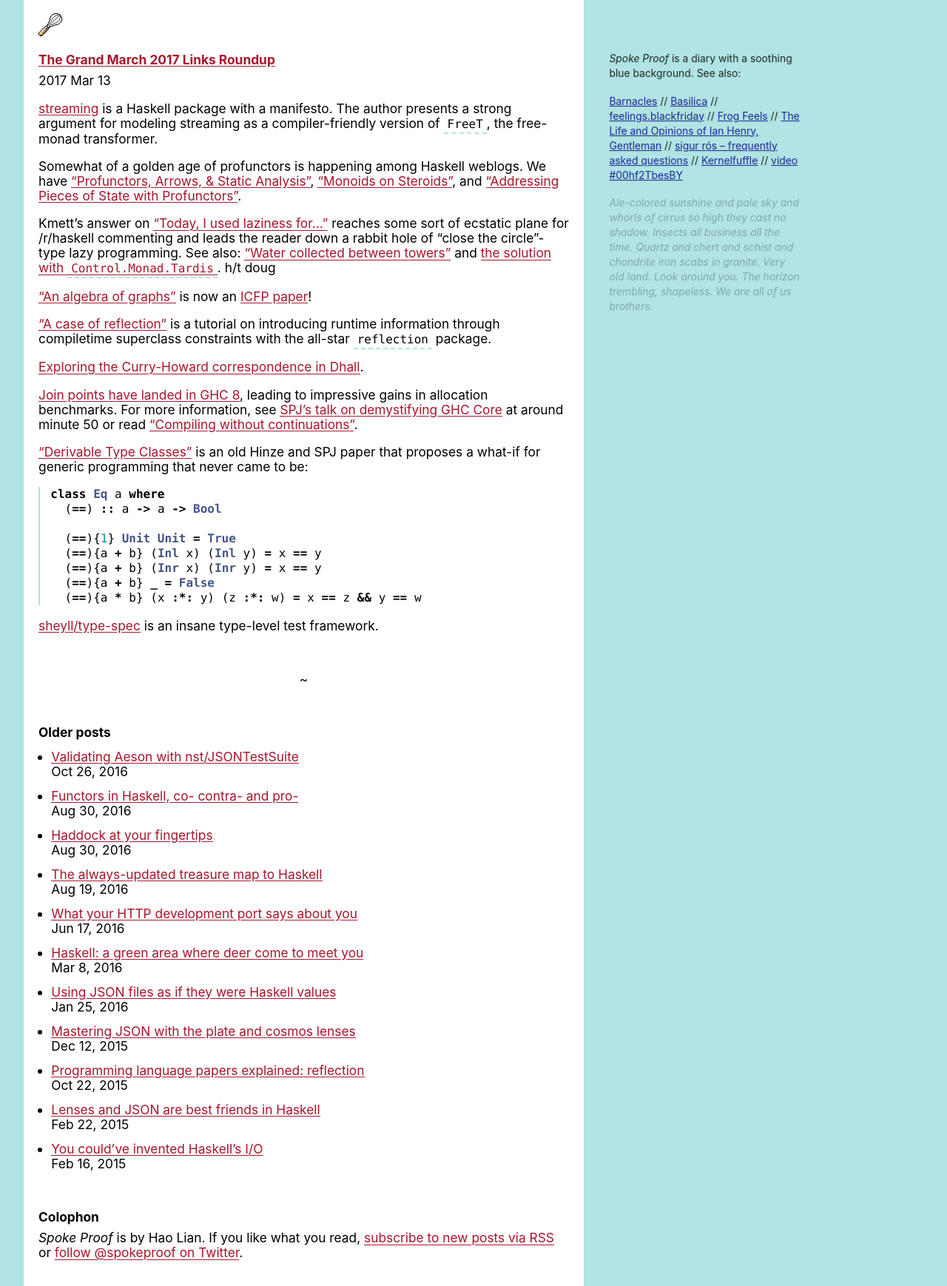
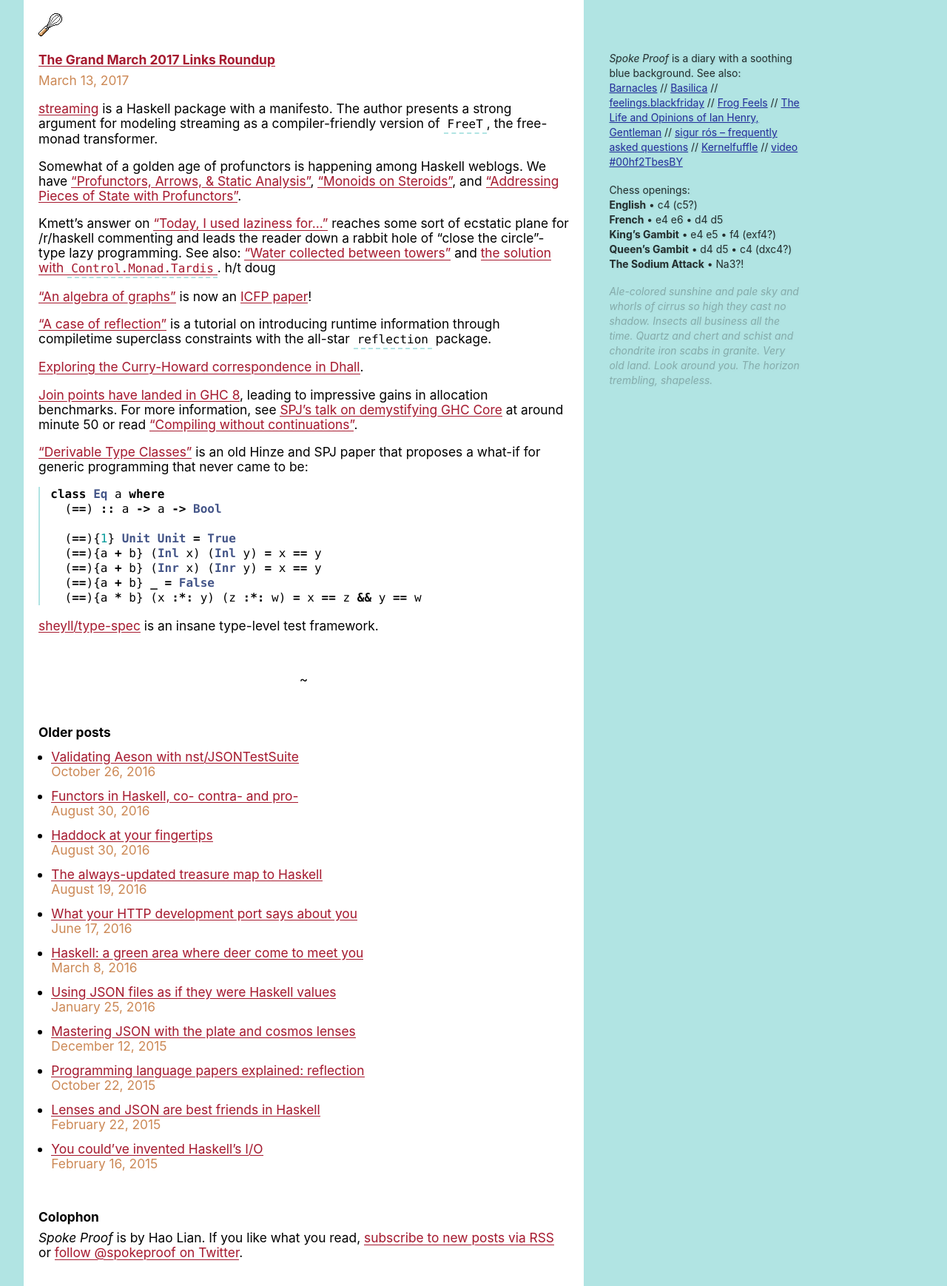
Before and after one commit to hlian/hao.codes, a Jekyll site: the page built from index.html, in a window 1280 px wide. Shown: the whole page at 74% size. Built offline with Jekyll 4.4.1, drawn with Linux system fonts in a browser that asks for light colours.

Commit message:
dates &c

```diff
--- a/_config.yml
+++ b/_config.yml
@@ -18,4 +18,4 @@ permalink:
 description:
   "Spoke Proof by Hao Lian"
 version:
-  1
+  2
--- a/_layouts/default.html
+++ b/_layouts/default.html
@@ -4,8 +4,7 @@
   <body>
     <div class="page-content">
       <aside class="sidebar">
-        <p><em>Spoke Proof</em> is a diary with a soothing blue background. See also:</p>
-        <p>
+        <p><em>Spoke Proof</em> is a diary with a soothing blue background. See also:<br>
         <a href="https://barnacles.blackfriday">Barnacles</a>
         // <a href="https://basilica.horse">Basilica</a>
         // <a href="https://feelings.blackfriday">feelings.blackfriday</a>
@@ -15,7 +14,17 @@
         // <a href="http://kernelfuffle.org">Kernelfuffle</a>
         // <a href="https://www.youtube.com/watch?v=00hf2TbesBY">video #00hf2TbesBY</a>
         </p>
-        <p style="opacity: 0.3"><em>Ale-colored sunshine and pale sky and whorls of cirrus so high they cast no shadow. Insects all business all the time. Quartz and chert and schist and chondrite iron scabs in granite. Very old land. Look around you. The horizon trembling, shapeless. We are all of us brothers.</em></p>
+
+        <p>
+          Chess openings:<br>
+          <strong>English</strong> &bull;&nbsp;c4 (c5?)
+          <br><strong>French</strong> &bull;&nbsp;e4 e6 &bull;&nbsp;d4 d5
+          <br><strong>King&rsquo;s Gambit</strong> &bull;&nbsp;e4 e5 &bull;&nbsp;f4 (exf4?)
+          <br><strong>Queen&rsquo;s Gambit</strong> &bull;&nbsp;d4 d5 &bull;&nbsp;c4 (dxc4?)
+          <br><strong>The Sodium Attack</strong> &bull;&nbsp;Na3?!
+        </p>
+
+        <p style="opacity: 0.3"><em>Ale-colored sunshine and pale sky and whorls of cirrus so high they cast no shadow. Insects all business all the time. Quartz and chert and schist and chondrite iron scabs in granite. Very old land. Look around you. The horizon trembling, shapeless.</em></p>
       </aside>
       <div class="wrapper">
         {{ content }}
--- a/_layouts/post.html
+++ b/_layouts/post.html
@@ -13,7 +13,7 @@ layout: default
 
   <header class="post-header">
     <h1 class="post-title">{{ page.title }}</h1>
-    <p class="post-meta">{{ page.date | date: "%Y %b %d" }}</p>
+    <p class="post-meta">{{ page.date | date: "%B %-d, %Y" }}</p>
   </header>
 
   <article class="post-content">
--- a/_sass/_typography.scss
+++ b/_sass/_typography.scss
@@ -157,3 +157,7 @@ blockquote {
 blockquote cite::before {
   content: "~~~";
 }
+
+.post-meta {
+  color: #c85;
+}
--- a/index.html
+++ b/index.html
@@ -9,7 +9,7 @@ layout: default
 <div class="post">
   <header class="post-header">
     <h1 class="post-title"><a href="{{ site.posts[0].url | prepend: site.baseurl }}">{{ site.posts[0].title }}</a></h1>
-    <p class="post-meta">{{ site.posts[0].date | date: "%Y %b %d" }}</p>
+    <p class="post-meta">{{ site.posts[0].date | date: "%B %-d, %Y" }}</p>
   </header>
 
   <article class="post-content">
@@ -28,7 +28,7 @@ layout: default
   <li>
     <p>
       <a href="{{ post.url | prepend: site.baseurl }}">{{ post.title }}</a><br>
-      <span>{{ post.date | date: "%b %-d, %Y" }}</span>
+      <span class="post-meta">{{ post.date | date: "%B %-d, %Y" }}</span>
     </p>
   </li>
   {% endunless %}
```
